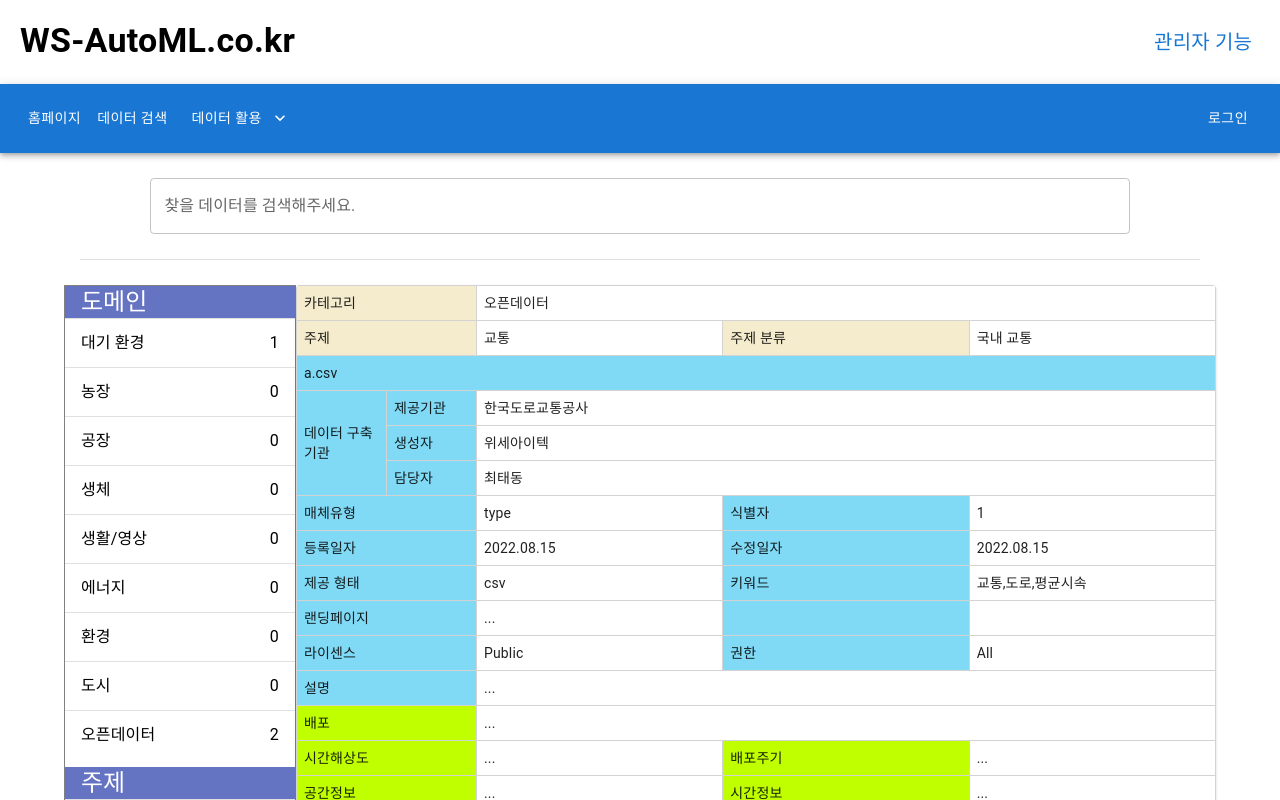
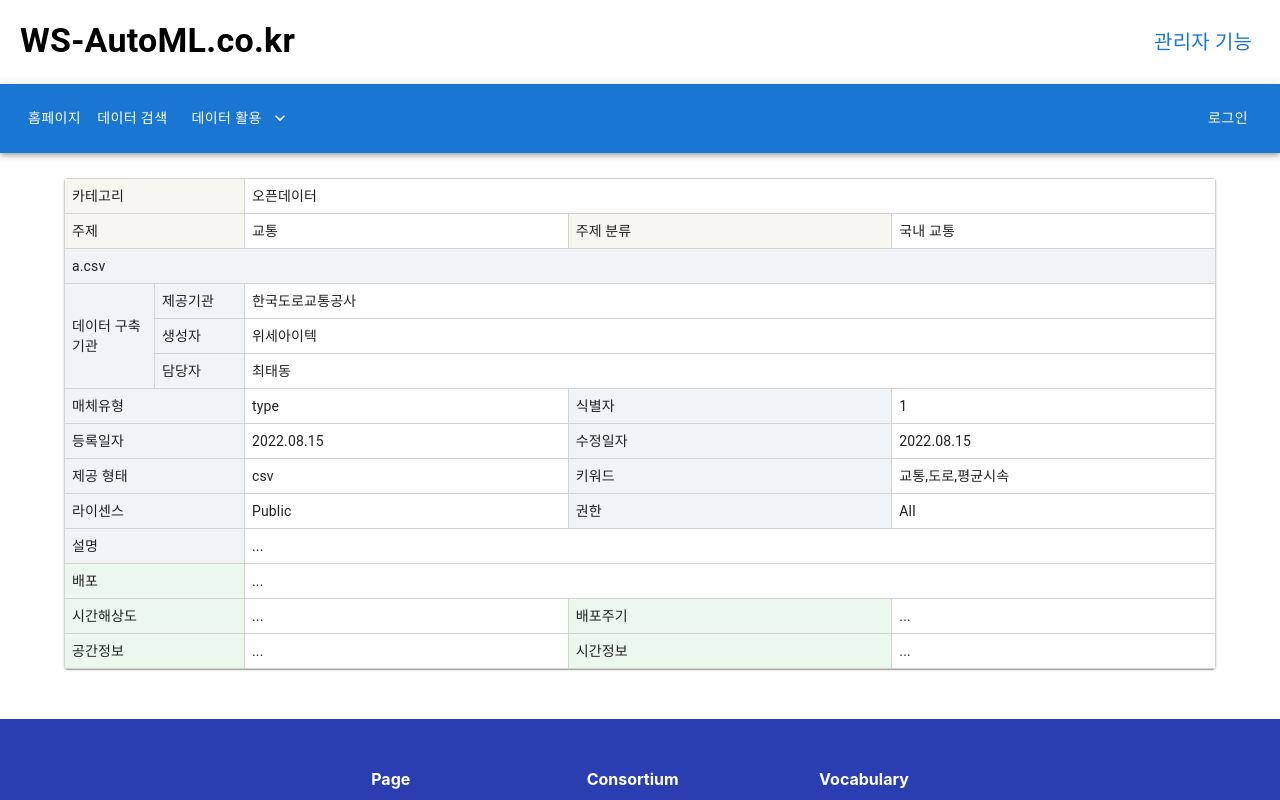
Before and after one commit to ClustProject/WSAutoMLMainWeb, a React (Create React App) app in the folder app/user-web/: page /metadata/1 in a window 1280 px wide. Shown: the top 800 px of the page. Built offline with nearby package versions, Linux system fonts and the light colour scheme.

Commit message:
fix: 랜딩페이지 컬럼 제거 및 표 색상 변경

```diff
--- a/app/user-web/src/components/containers/MetadataDetailContainer.jsx
+++ b/app/user-web/src/components/containers/MetadataDetailContainer.jsx
@@ -1,10 +1,8 @@
 import React from "react";
 import Header from "../presentational/global/header/Header";
 import MainAppBar from "../presentational/global/appbar/MainAppBar";
-import {Box, Container, Divider} from "@mui/material";
+import {Box, Container} from "@mui/material";
 import Footer from "../presentational/global/footer/Footer";
-import SearchBar from "../presentational/search/SearchBar";
-import CategorySelectBar from "../presentational/search/CategorySelectBar";
 import MetaDataTable from "../presentational/search/MetaDataTable";
 
 const marginSize = '25px';
@@ -18,16 +16,9 @@ function MetadataDetailContainer() {
       <Container sx={{
         marginTop: marginSize
       }}>
-        <SearchBar/>
-        <Divider
-          variant="middle"
-          sx={{
-            my: marginSize
-          }}/>
         <Box sx={{
           display: 'flex',
         }}>
-          <CategorySelectBar/>
           <MetaDataTable/>
         </Box>
       </Container>
--- a/app/user-web/src/components/presentational/search/MetaDataTable.jsx
+++ b/app/user-web/src/components/presentational/search/MetaDataTable.jsx
@@ -42,7 +42,7 @@ const ContentTableCell = (props) => {
 const CatalogTableRow = (props) => {
   return (
     <TableRow sx={{
-      backgroundColor: '#F5ECCE'
+      backgroundColor: '#F8F6F1'
     }}>
       {props.cells}
     </TableRow>
@@ -52,7 +52,7 @@ const CatalogTableRow = (props) => {
 const DataSetTableRow = (props) => {
   return (
     <TableRow sx={{
-      backgroundColor: '#81DAF5'
+      backgroundColor: '#F0F4F7'
     }}>
       {props.cells}
     </TableRow>
@@ -62,7 +62,7 @@ const DataSetTableRow = (props) => {
 const DistributionTableRow = (props) => {
   return (
     <TableRow sx={{
-      backgroundColor: '#BFFF00'
+      backgroundColor: '#ECF7EE'
     }}>
       {props.cells}
     </TableRow>
@@ -154,16 +154,6 @@ export default function MetaDataTable() {
 
           <DataSetTableRow cells={
             <>
-              <TitleTableCell title={"랜딩페이지"} colSpan={2}/>
-              <ContentTableCell title={"..."} colSpan={3}/>
-              <TitleTableCell title={""} colSpan={2}/>
-              <ContentTableCell title={""} colSpan={3}/>
-            </>
-          }>
-          </DataSetTableRow>
-
-          <DataSetTableRow cells={
-            <>
               <TitleTableCell title={"라이센스"} colSpan={2}/>
               <ContentTableCell title={"Public"} colSpan={3}/>
               <TitleTableCell title={"권한"} colSpan={2}/>
```
